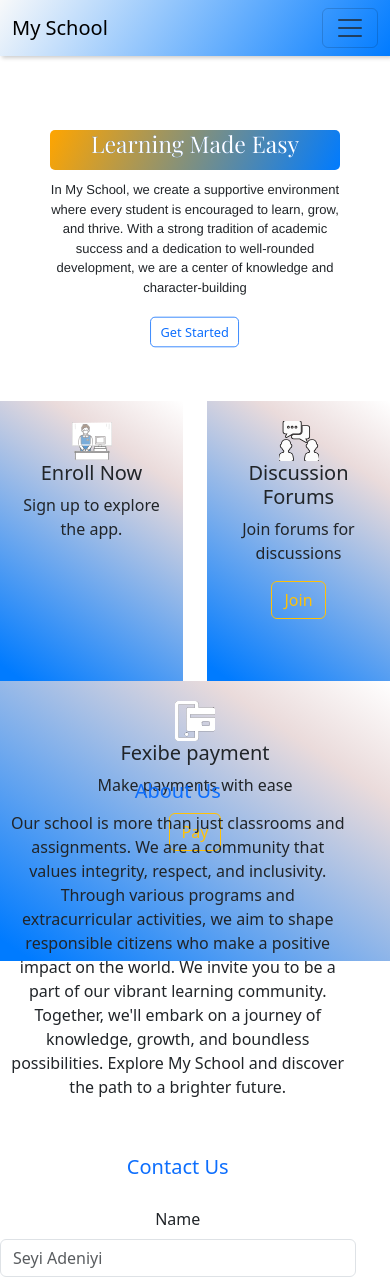
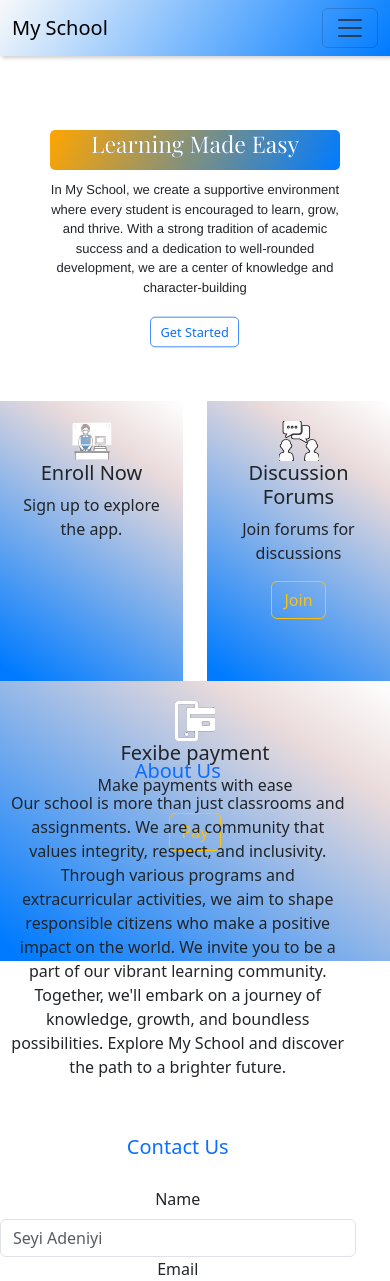
Before and after one commit to Sheyi-shae/My-school-Full-stack--client, a React (Create React App) app: page / in a window 390 px wide. Shown: the top 1281 px of the page. Built offline with nearby package versions, Linux system fonts and the light colour scheme.

Commit message:
Update Carousels.css

```diff
--- a/src/components/Carousels.css
+++ b/src/components/Carousels.css
@@ -101,7 +101,7 @@
   }
   .borderRight{
     border-right:1px  white;
-    margin-top:5px;
+    margin-top:-5px;
   }
 
   .StripeBlue {
@@ -133,7 +133,7 @@
   }
   .borderRight{
 
-    margin-top:20px;
+    margin-top:0px;
   }
 
   .StripeBlue {
```
